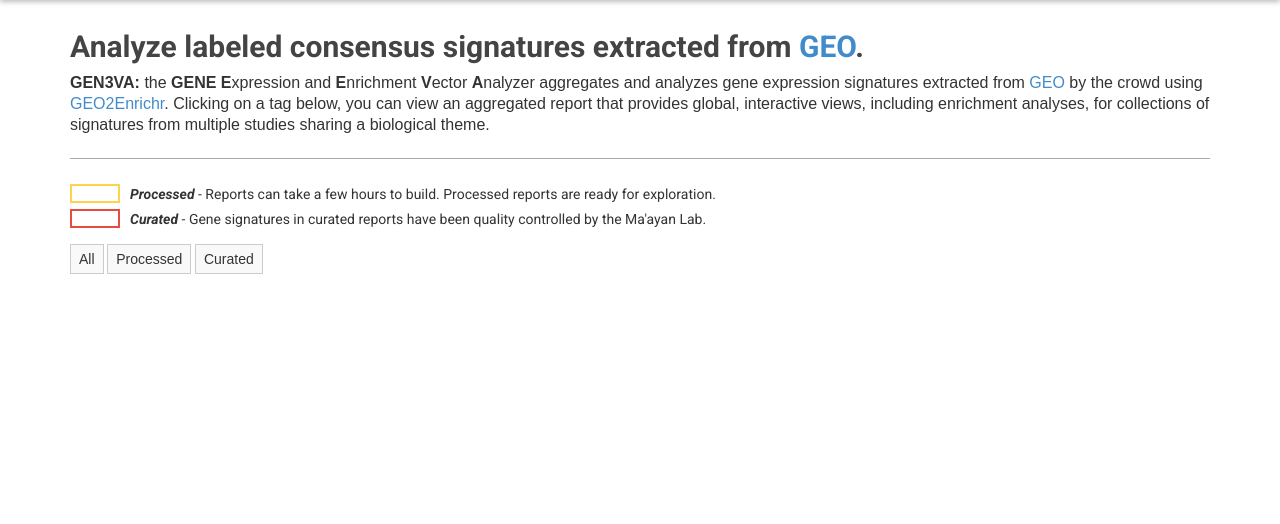
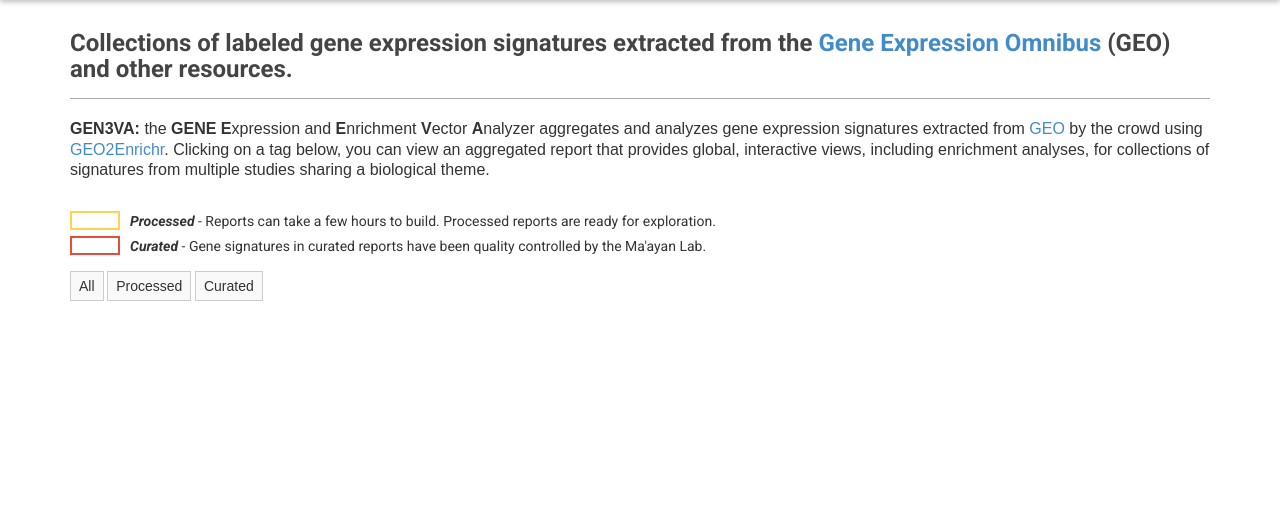
Before and after one commit to MaayanLab/gen3va, a Flask app: template gen3va/templates/index.html in a window 1280 px wide. Shown: the part 64-588 px from the top of the page. Run offline with Flask 2, Linux system fonts and the light colour scheme; the template is opened without the code that fills it, so the values that code supplies are empty; style sheets or scripts are compiled from the project's sources; parts of the project's set-up code (start-up, migrations or seed data) failed here and were passed over; some libraries are stand-ins or nearby versions.

Commit message:
Cleaning up index and report pages, plus associated CSS

```diff
--- a/gen3va/static/js/report.js
+++ b/gen3va/static/js/report.js
@@ -19,7 +19,9 @@
     }
 
     function dataTables() {
-        $('table').DataTable();
+        $('table').DataTable({
+            iDisplayLength: 5,
+        });
     }
 
     window.plotPCA = function plotPCA(pcaObj, container, tooltipFormatter) {
--- a/gen3va/static/style/pages.css
+++ b/gen3va/static/style/pages.css
@@ -1,25 +1,19 @@
 /* Links */
 #index-page {
   margin-top: 30px;
-}
-#index-page ul li {
-  padding: 3px 0;
-}
-#index-page #introduction {
-  border-bottom: 1px solid #aaaaaa;
-}
-#index-page #isotope {
-  margin-top: 10px;
 }
 #index-page button {
   background-color: #f9f9f9;
 }
 #index-page #intoduction {
-  border-bottom: 1px solid #aaaaaa;
   font-size: 16px;
   line-height: 1.3em;
-  padding-bottom: 23px;
-  margin-bottom: 25px;
+  margin-bottom: 30px;
+}
+#index-page #intoduction p {
+  border-top: 1px solid #aaaaaa;
+  margin-top: 15px;
+  padding-top: 20px;
 }
 #index-page #legend {
   margin-bottom: 10px;
@@ -45,7 +39,10 @@
 #index-page #legend .legend-box.curated div {
   border: 2px solid #e74c3c;
 }
-#index-page .tag-box {
+#index-page #isotope {
+  margin-top: 10px;
+}
+#index-page #isotope .tag-box {
   box-shadow: 0 1px 1px 0 rgba(0, 0, 0, 0.26);
   background-color: #f9f9f9;
   border: 2px solid #eeeeee;
@@ -53,27 +50,27 @@
   margin-right: 10px;
   margin-bottom: 10px;
 }
-#index-page .tag-box p {
+#index-page #isotope .tag-box p {
   margin: 0;
 }
-#index-page .tag-box .tag-name {
+#index-page #isotope .tag-box .tag-name {
   font-size: 20px;
   margin-top: 0;
   margin-bottom: 5px;
 }
-#index-page .tag-box .report-link,
-#index-page .tag-box .signature-count span {
+#index-page #isotope .tag-box .report-link,
+#index-page #isotope .tag-box .signature-count span {
   font-family: 'Roboto', arial, sans-serif;
   font-size: 16px;
   font-weight: bold;
 }
-#index-page .tag-box .description {
+#index-page #isotope .tag-box .description {
   max-width: 400px;
 }
-#index-page .tag-box.ready {
+#index-page #isotope .tag-box.ready {
   border: 2px solid #ffd34e;
 }
-#index-page .tag-box.curated {
+#index-page #isotope .tag-box.curated {
   border: 2px solid #e74c3c;
 }
 #index-page table,
--- a/gen3va/static/style/pages.less
+++ b/gen3va/static/style/pages.less
@@ -2,26 +2,18 @@
 
 #index-page {
   margin-top: 30px;
-  ul {
-    li {
-      padding: 3px 0;
-    }
-  }
-  #introduction {
-    border-bottom: 1px solid @color-gray;
-  }
-  #isotope {
-    margin-top: 10px;
-  }
   button {
     background-color: @color-gray-very-light;
   }
   #intoduction {
-    border-bottom: 1px solid @color-gray;
     font-size: 16px;
     line-height: 1.3em;
-    padding-bottom: 23px;
-    margin-bottom: 25px;
+    margin-bottom: 30px;
+    p {
+      border-top: 1px solid @color-gray;
+      margin-top: 15px;
+      padding-top: 20px;
+    }
   }
   #legend {
     margin-bottom: 10px;
@@ -54,6 +46,8 @@
       }
     }
   }
+  #isotope {
+    margin-top: 10px;
     .tag-box {
       box-shadow: 0 1px 1px 0 rgba(0, 0, 0, 0.26);
       background-color: @color-gray-very-light;
@@ -85,6 +79,7 @@
       }
       &.curated {
         border: 2px solid @color-palette-red;
+      }
     }
   }
 }
--- a/gen3va/static/style/variable.less
+++ b/gen3va/static/style/variable.less
@@ -7,14 +7,10 @@
 @color-palette-dark-red: #bf2718;
 @color-palette-yellow: #FFD34E;
 
-@color-footer: #f5f5f5;
-@color-footer-dark: #aaaaaa;
-
 @font-family-base: arial, sans-serif;
 @font-family-accent: 'Roboto', arial, sans-serif;
 @font-family-mono: 'Consolas', courier, monospace;
 
-@color-darkgray: #444444;
 @color-gray: #aaaaaa;
 @color-gray-very-light: #f9f9f9;
 @color-gray-light: #eeeeee;
--- a/gen3va/templates/index.html
+++ b/gen3va/templates/index.html
@@ -6,50 +6,60 @@
     <script src="static/js/index.js"></script>
 
     <div class="page" id="index-page">
-        <div>
-            <h2><strong>Analyze labeled consensus signatures extracted from <a href="http://www.ncbi.nlm.nih.gov/geo/" target="_blank">GEO</a>.</strong></h2>
+        <div id="intoduction">
+            <h3><strong>Collections of labeled gene expression signatures extracted from the <a
+                    href="http://www.ncbi.nlm.nih.gov/geo/" target="_blank">Gene Expression Omnibus</a> (GEO) and other
+                resources.</strong></h3>
+
+            <p><strong>GEN3VA:</strong> the <strong>GENE E</strong>xpression and <strong>E</strong>nrichment
+                <strong>V</strong>ector <strong>A</strong>nalyzer aggregates and analyzes gene expression signatures
+                extracted from <a href="http://www.ncbi.nlm.nih.gov/geo/" target="_blank">GEO</a> by the crowd using <a
+                        href="http://amp.pharm.mssm.edu/g2e/" target="_blank">GEO2Enrichr</a>. Clicking on a tag below,
+                you can view an aggregated report that provides global, interactive views, including enrichment
+                analyses, for collections of signatures from multiple studies sharing a biological theme.</p>
         </div>
-        <p id="intoduction">
-            <strong>GEN3VA:</strong> the <strong>GENE E</strong>xpression and <strong>E</strong>nrichment <strong>V</strong>ector <strong>A</strong>nalyzer aggregates and analyzes gene expression signatures extracted from <a href="http://www.ncbi.nlm.nih.gov/geo/" target="_blank">GEO</a> by the crowd using <a href="http://amp.pharm.mssm.edu/g2e/" target="_blank">GEO2Enrichr</a>. Clicking on a tag below, you can view an aggregated report that provides global, interactive views, including enrichment analyses, for collections of signatures from multiple studies sharing a biological theme.
-        </p>
-        <div id="isotope-container">
+
         <div id="legend">
             <div class="legend-box processed">
                 <div></div>
-                    <p><em>Processed</em> - Reports can take a few hours to build. Processed reports are ready for exploration.</p>
+                <p><em>Processed</em> - Reports can take a few hours to build. Processed reports are ready for
+                    exploration.</p>
             </div>
             <div class="clear"></div>
             <div class="legend-box curated">
                 <div></div>
-                    <p><em>Curated</em> - Gene signatures in curated reports have been quality controlled by the Ma'ayan Lab.</p>
+                <p><em>Curated</em> - Gene signatures in curated reports have been quality controlled by the Ma'ayan
+                    Lab.</p>
             </div>
             <div class="clear"></div>
         </div>
+
         <div id="filters" class="button-group">
             <button class="btn btn-default is-checked" data-filter="*">All</button>
             <button class="btn btn-default" data-filter=".ready">Processed</button>
             <button class="btn btn-default" data-filter=".curated">Curated</button>
         </div>
+
         <div id="isotope">
-                <div class="grid-sizer"></div>
             {% for tag in tags %}
                 {% if tag.gene_signatures|length > 2 %}
                     {% set curated_status = 'curated' if tag.is_curated else 'uncurated' %}
                     {% set tag_status = tag.reports[-1].status if tag.reports|length > 0 else 'inactive' %}
                     <div class="tag-box {{ curated_status }} {{ tag_status }}">
                         <h5 class="tag-name"><strong>{{ tag.name }}</strong></h5>
+
                         <p class="signature-count">
                             <span>{{ tag.gene_signatures|length }}</span> signatures
                         </p>
                         {% if tag.description %}
                             <p class="description">{{ tag.description|truncate(250) }}</p>
                         {% endif %}
-                            <p><a href="{{ report_url }}/{{ tag.name }}" class="report-link">Report</a> ({{ tag_status }})</p>
+                        <p><a href="{{ report_url }}/{{ tag.name }}" class="report-link">Report</a>
+                            ({{ tag_status }})</p>
                     </div>
                 {% endif %}
             {% endfor %}
         </div>
     </div>
-    </div>
 
 {% endblock %}
--- a/gen3va/templates/pages/report.html
+++ b/gen3va/templates/pages/report.html
@@ -46,7 +46,7 @@
                                     </a>
                                 </td>
                                 <td class="title">
-                                    {{ dataset.title|c_filter_empty }}
+                                    {{ dataset.title|c_filter_empty|truncate(150) }}
                                 </td>
                                 <td class="organism">
                                     {{ dataset.organism|c_filter_empty }}
@@ -62,7 +62,7 @@
         <!-- Principal Component Analysis -->
         <div class="section">
             <h4>PCA</h4>
-            <p>Principal component analysis of gene signatures</p>
+            <p>Interactive 3D principal component analysis of gene signatures. You can rotate the visualization and mouse over the data points.</p>
             <div id="pca-container"></div>
         </div>
 
```
Lines whose indentation alone changed are shown as unchanged.
